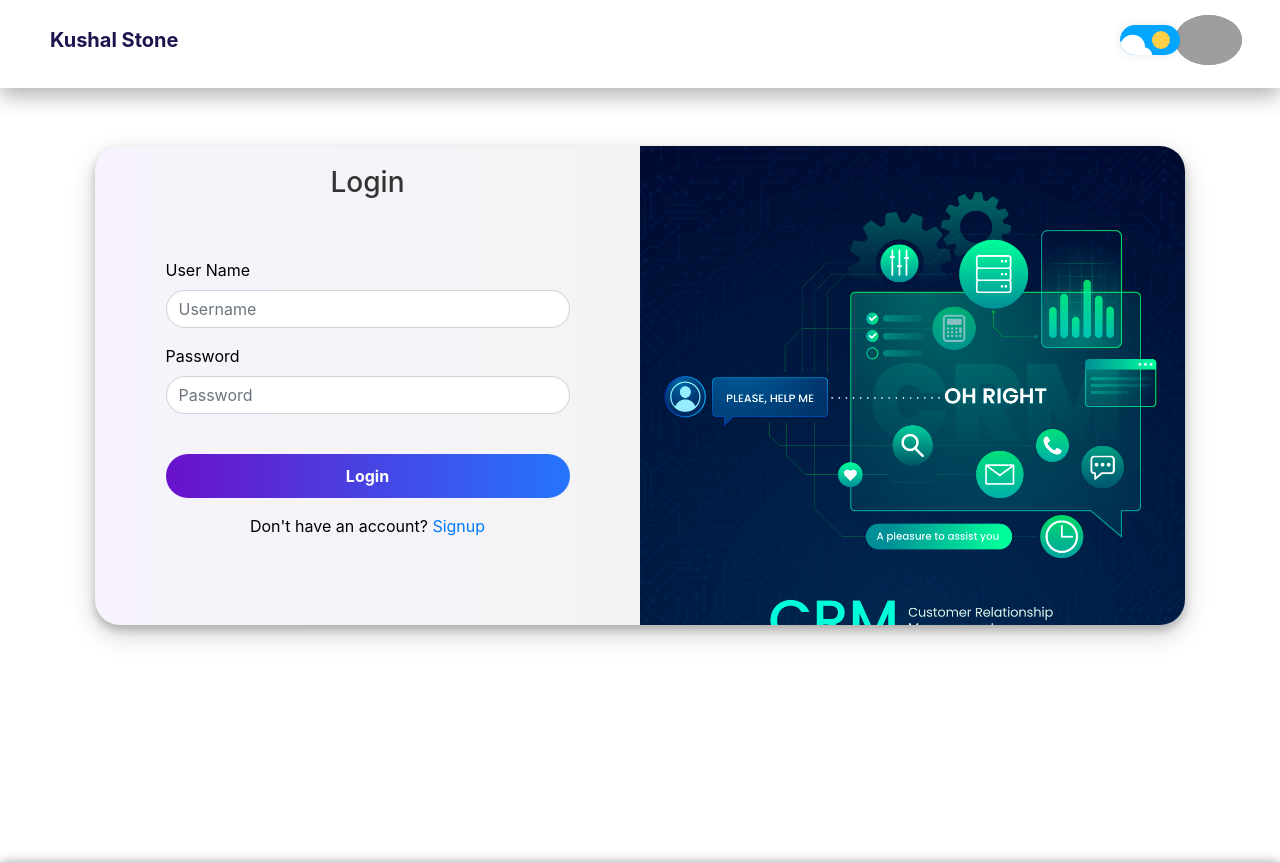
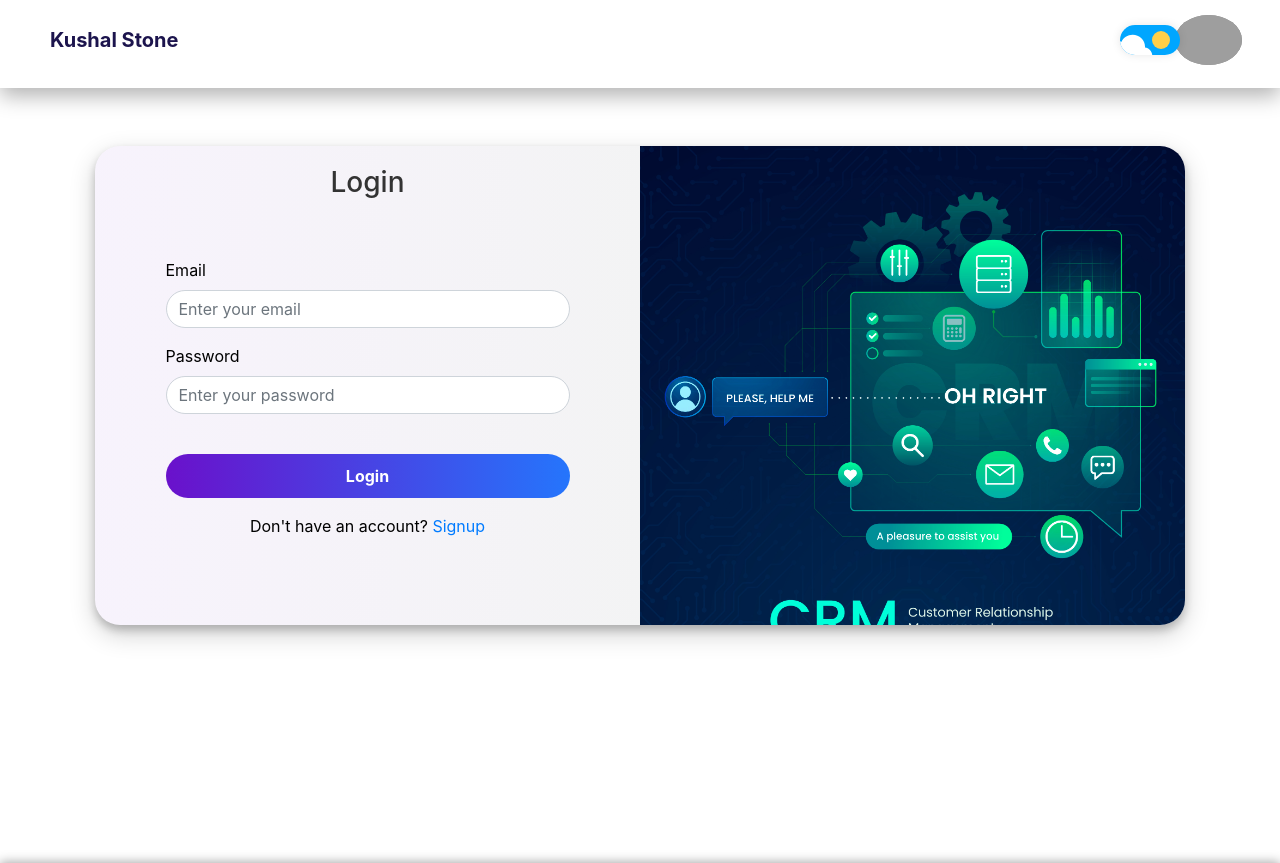
Before and after one commit to teim-projects/KS_NEW, a Django app: page /login/ in a window 1280 px wide. Shown: the top 863 px of the page. Run offline with Django 5.2, Linux system fonts and the light colour scheme; parts of the project's set-up code (start-up, migrations or seed data) failed here and were passed over; some libraries are stand-ins or nearby versions; grey boxes are pictures that could not be loaded.

Commit message:
login , signup , create user pages completed

```diff
--- a/kushal_stone/kushalapp/templates/add_lead.html
+++ b/kushal_stone/kushalapp/templates/add_lead.html
@@ -126,16 +126,14 @@
                         <div id="product_list" style="display:none;">
                             <p><strong>Choose Products:</strong></p>
                             {% for product in products %}
-                            <label><input type="checkbox" name="products" value="{{ product.id }}"> {{ product.name
-                                }}</label><br>
+                            <label><input type="checkbox" name="products" value="{{ product.id }}"> {{ product.name}}</label><br>
                             {% endfor %}
                         </div>
 
                         <div id="service_list" style="display:none;">
                             <p><strong>Choose Services:</strong></p>
                             {% for service in services %}
-                            <label><input type="checkbox" name="services" value="{{ service.id }}"> {{ service.name
-                                }}</label><br>
+                            <label><input type="checkbox" name="services" value="{{ service.id }}"> {{ service.name}}</label><br>
                             {% endfor %}
                         </div>
 
--- a/kushal_stone/kushalapp/templates/login.html
+++ b/kushal_stone/kushalapp/templates/login.html
@@ -513,28 +513,38 @@
                     </form> -->
              <div class="col-md-6 col-12 login-form-1" data-aos="fade-right">
     <h3>Login</h3>
+
+    {% if messages %}
+        {% for message in messages %}
+            <div class="alert alert-danger alert-dismissible fade show" role="alert">
+                {{ message }}
+                <button type="button" class="btn-close" data-bs-dismiss="alert" aria-label="Close"></button>
+            </div>
+        {% endfor %}
+    {% endif %}
+
     <form method="post">
         {% csrf_token %}
         <div class="form-group">
-                            <label>User Name</label>
-                            <input type="text" class="form-control" name="username" placeholder="Username" required />
+            <label>Email</label>
+            <input type="text" class="form-control" name="username" placeholder="Enter your email" required />
         </div>
         <div class="form-group">
             <label>Password</label>
-                            <input class="form-control" type="password" name="password" placeholder="Password"
-                                required />
+            <input class="form-control" type="password" name="password" placeholder="Enter your password" required />
         </div>
         <div class="form-group">
-                            <!-- From Uiverse.io by shah1345 -->
-                            <button class="" type="submit" value="Login">Login</button>
+            <button class="" type="submit">Login</button>
             <center>
-  <p class="text-center mt-3">Don't have an account? <a href="/signup" class="text-primary">Signup</a></p>
-
+                <p class="text-center mt-3">
+                    Don't have an account?
+                    <a href="/signup" class="text-primary">Signup</a>
+                </p>
             </center>
-                            <!-- <input type="submit" class="btnSubmit" value="Login" /> -->
         </div>
     </form>
 </div>
+
                 <div class="col-md-6 col-12 bg-img" data-aos="fade-left">
                     <!-- <img class="login-img" src="{% static 'images/login.jpg' %}" alt="gf"> -->
                 </div>
--- a/kushal_stone/kushalapp/views.py
+++ b/kushal_stone/kushalapp/views.py
@@ -8,18 +8,47 @@ from django.contrib.auth.decorators import login_required
 def index(request):
     return render(request, 'index.html')
 
+
+
+from django.http import JsonResponse
+from .models import CustomUser
+from django.contrib import messages
+from django.shortcuts import render, redirect
+
 def signup(request):
+    if request.method == 'GET' and request.headers.get('x-requested-with') == 'XMLHttpRequest':
+        username = request.GET.get('username')
+        email = request.GET.get('email')
+        response = {}
+
+        if username and CustomUser.objects.filter(username=username).exists():
+            response['username_error'] = "Username already exists"
+
+        if email and CustomUser.objects.filter(email=email).exists():
+            response['email_error'] = "Email already registered"
+
+        return JsonResponse(response)
+
     if request.method == 'POST':
         username = request.POST['username']
         email = request.POST['email']
         password = request.POST['password']
         confirm_password = request.POST['confirm_password']
+
+        if CustomUser.objects.filter(username=username).exists():
+            messages.error(request, 'Username already exists')
+            return redirect('signup')
+        if CustomUser.objects.filter(email=email).exists():
+            messages.error(request, 'Email already registered')
+            return redirect('signup')
         if password != confirm_password:
             messages.error(request, 'Passwords do not match')
             return redirect('signup')
-        user = CustomUser.objects.create_user(username=username, email=email, password=password, role='Admin')
+
+        CustomUser.objects.create_user(username=username, email=email, password=password, role='Admin')
         messages.success(request, 'Admin registered successfully')
         return redirect('login')
+
     return render(request, 'signup.html')
 
 from django.shortcuts import render, redirect
@@ -30,25 +59,35 @@ from django.contrib.auth import get_user_model
 
 User = get_user_model()  # Ensure you are using the correct user model
 
+from django.contrib.auth import authenticate, login
+from django.contrib import messages
+from django.shortcuts import render, redirect
+from django.urls import reverse
+from .models import CustomUser  # Import your custom user model
+
 def login_view(request):
     if request.method == 'POST':
-        username = request.POST['username']
+        email = request.POST['username']  # Form field still named 'username'
         password = request.POST['password']
 
-        print(f"Attempting login: Username={username}, Password={password}")  # Debugging
-
-        user = authenticate(request, username=username, password=password)
-
-        if user:
-            print(f"Authenticated User: {user.username} - {user.role}")  # Debugging
-            login(request, user)
-
-            # Redirect based on user role
-            role = user.role.lower()  # Ensure lowercase match
+        print(f"Attempting login: Email={email}, Password={password}")  # Debugging
+
+        try:
+            user = CustomUser.objects.get(email=email)
+        except CustomUser.DoesNotExist:
+            messages.error(request, 'Email does not exist.')
+            return render(request, 'login.html')
+
+        # Now check password
+        user_auth = authenticate(request, username=user.username, password=password)
+
+        if user_auth:
+            print(f"Authenticated User: {user_auth.username} - {user_auth.role}")  # Debugging
+            login(request, user_auth)
+            role = user_auth.role.lower()
             return redirect(reverse(f'{role}_dashboard'))
         else:
-            print("Authentication failed")  # Debugging
-            messages.error(request, 'Invalid username or password.')
+            messages.error(request, 'Incorrect password.')
 
     return render(request, 'login.html')
 
@@ -217,8 +256,25 @@ CustomUser = get_user_model()
 
 
 
+from django.http import JsonResponse
 
 def create_user(request):
+    if request.headers.get('x-requested-with') == 'XMLHttpRequest':
+        email = request.GET.get('email')
+        mobile = request.GET.get('mobile')
+        role = request.GET.get('role')
+
+        response = {}
+
+        if email and CustomUser.objects.filter(email=email).exists():
+            response['email_error'] = 'Email already exists'
+
+        if mobile and role and CustomUser.objects.filter(mobile_number=mobile, role=role).exists():
+            response['mobile_error'] = 'User with this mobile number and role already exists'
+
+        return JsonResponse(response)
+
+    # Standard POST handling
     if request.method == 'POST':
         first_name = request.POST['first_name']
         last_name = request.POST['last_name']
@@ -234,6 +290,10 @@ def create_user(request):
 
         if CustomUser.objects.filter(mobile_number=mobile, role=role).exists():
             messages.error(request, 'User with this mobile number and role already exists')
+            return redirect('create_user')
+
+        if CustomUser.objects.filter(email=email).exists():
+            messages.error(request, 'Email already exists')
             return redirect('create_user')
 
         user = CustomUser.objects.create_user(
```
Also changed, not shown: kushal_stone/kushalapp/templates/create_user.html (+50 -16 lines), kushal_stone/kushalapp/templates/signup.html (+51 -19 lines). Lines whose indentation alone changed are shown as unchanged.
